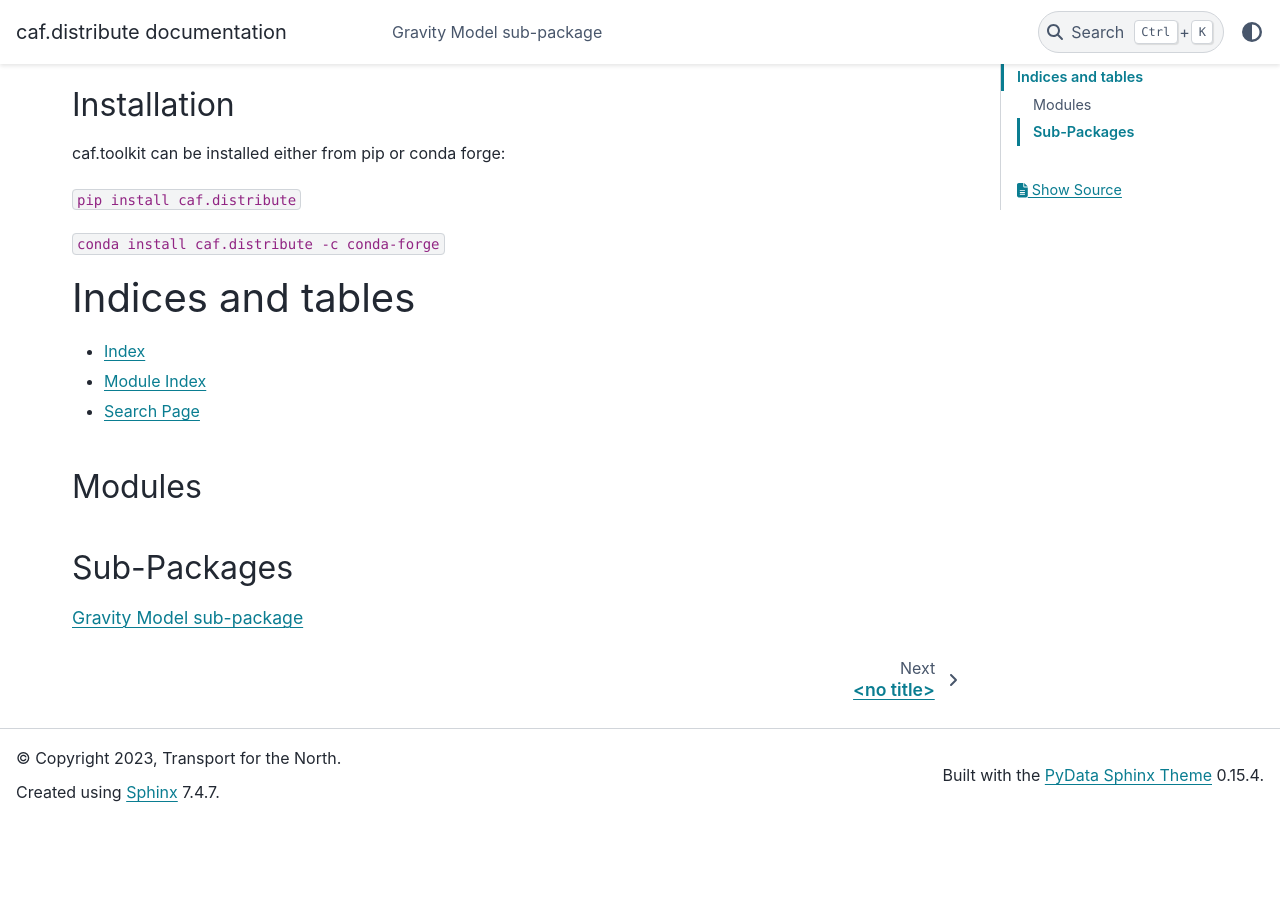
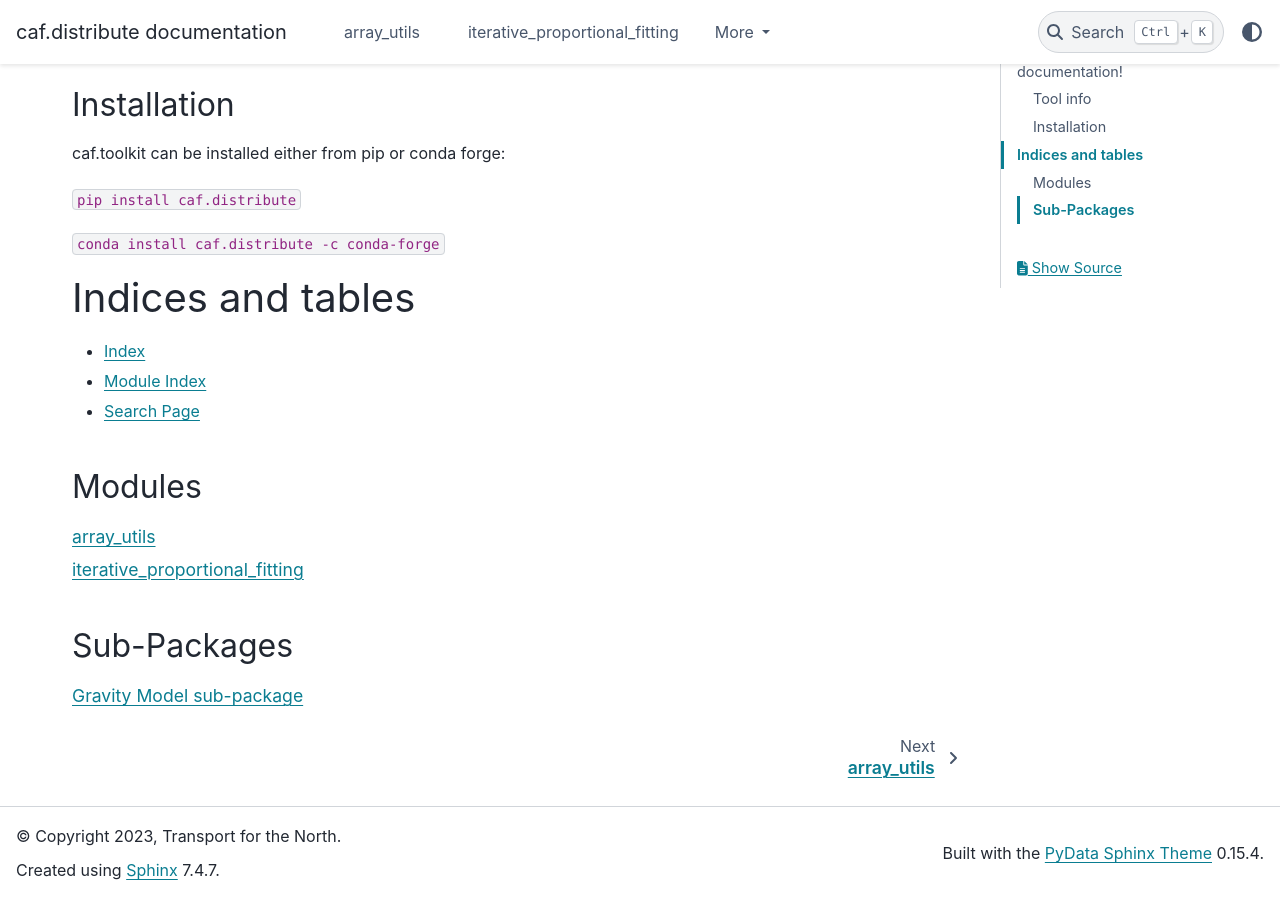
Before and after one commit to Transport-for-the-North/caf.distribute, a Sphinx documentation site: the page built from docs/index.rst, in a window 1280 px wide and 900 px high, scrolled down 571 px. Built offline with Sphinx 7.4.7 and the PyData theme 0.15.4, drawn with Linux system fonts in a browser that asks for light colours; before the commit the page ends 1393 px from its top, so only the background shows below that.

Commit message:
Update docs

```diff
--- /dev/null
+++ b/docs/array_utils.rst
@@ -0,0 +1,5 @@
+array_utils
+===========
+
+.. automodapi:: array_utils
+    :no-heading:
--- a/docs/index.rst
+++ b/docs/index.rst
@@ -50,8 +50,10 @@ Modules
 .. toctree::
    :maxdepth: 1
 
+   array_utils
    cost_functions
    furness
+   iterative_proportional_fitting
    utils
 
 Sub-Packages
--- /dev/null
+++ b/docs/iterative_proportional_fitting.rst
@@ -0,0 +1,5 @@
+iterative_proportional_fitting
+==============================
+
+.. automodapi:: iterative_proportional_fitting
+    :no-heading:
```
